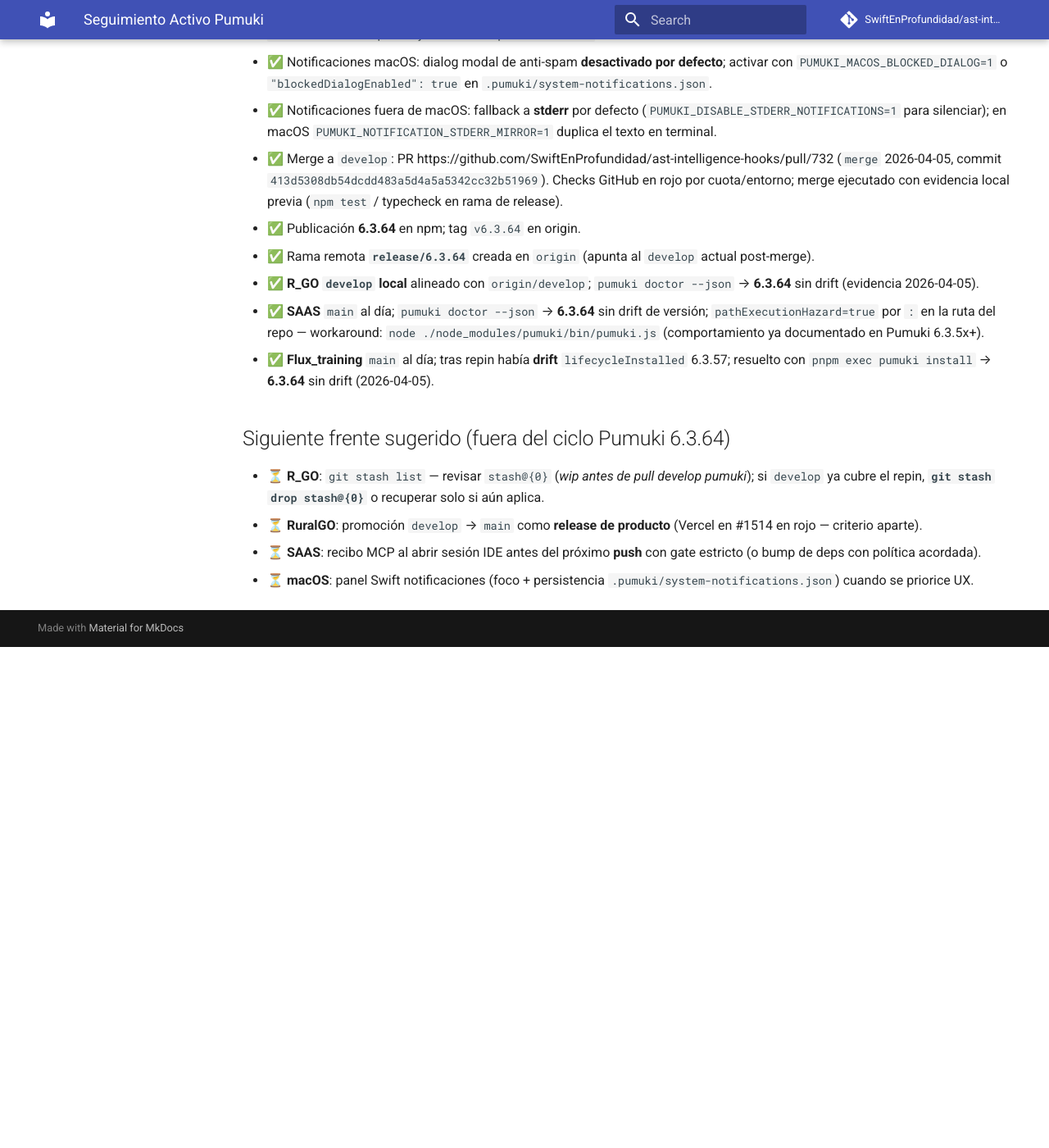
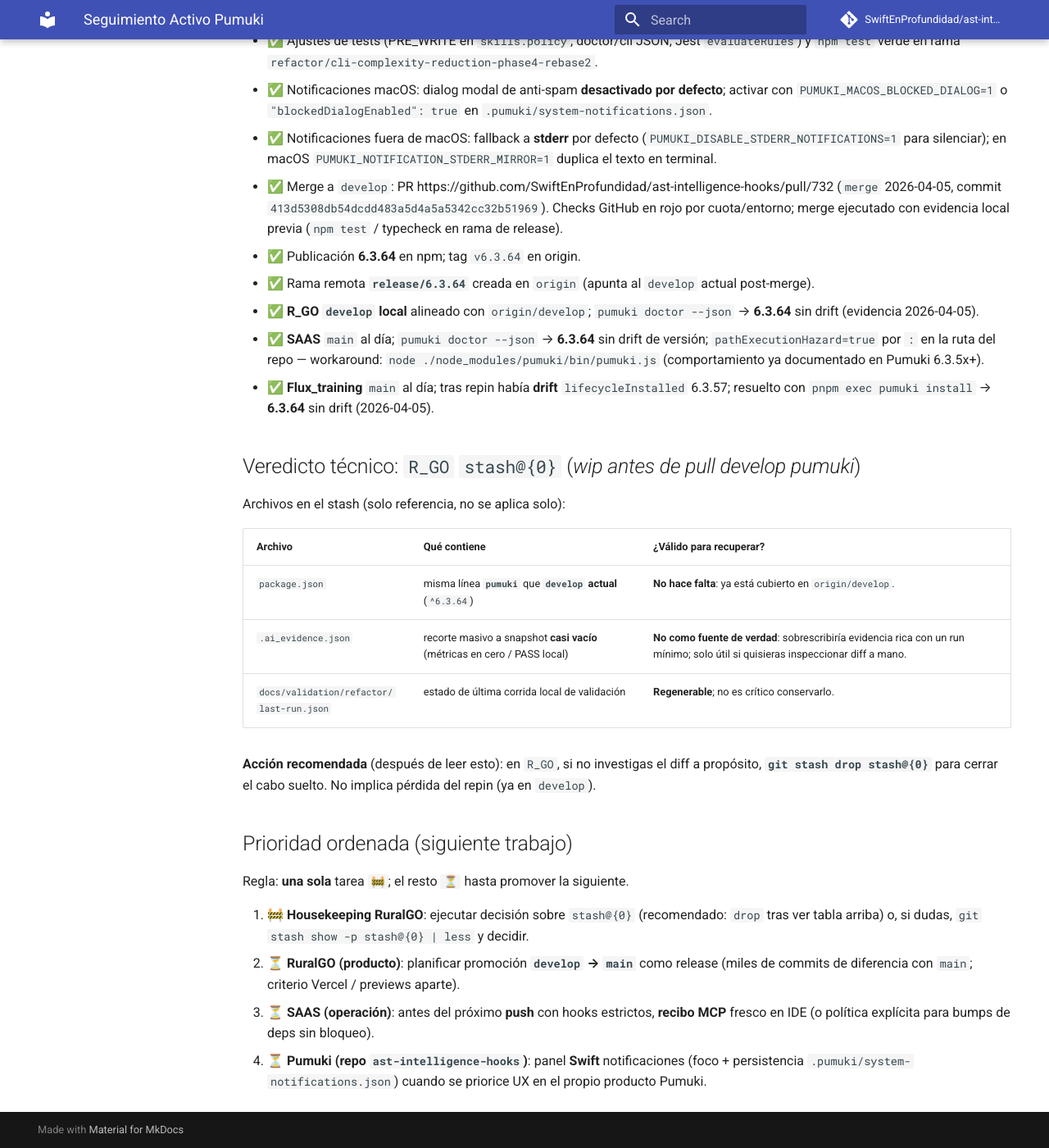
Before and after one commit to SwiftEnProfundidad/ast-intelligence-hooks, an MkDocs documentation site: the page built from docs/tracking/plan-activo-de-trabajo.md, in a window 1280 px wide and 1400 px high, scrolled down 1213 px. Shown: the whole window at 82% size. Built offline with MkDocs 1.6.1 and Material for MkDocs 9.7.7, drawn with Linux system fonts in a browser that asks for light colours; comment, search, counter and statistics services are not loaded; before the commit the page ends 2002 px from its top, so only the background shows below that; some of the changed text lies outside the part shown.

Commit message:
docs(tracking): veredicto stash R_GO y prioridad ordenada de tareas

```diff
--- a/docs/tracking/plan-activo-de-trabajo.md
+++ b/docs/tracking/plan-activo-de-trabajo.md
@@ -16,9 +16,10 @@
 
 ## Estado actual
 
-- Frente activo: **`idle`** (ciclo **6.3.64** publicación + repin + doctor consumidores **cerrado**; `npm view pumuki version` → **6.3.64** @latest 2026-04-05).
+- Frente activo: ver **Prioridad ordenada** (abajo); una sola fila `🚧`.
 - Origen: `ast-intelligence-hooks`
-- Contexto: línea **6.3.64** estable en npm y consumidores alineados en ramas de trabajo acordadas; siguiente trabajo es **producto** (R_GO release, SAAS MCP al commitear, panel macOS), no backlog PUMUKI-2xx.
+- Contexto: este archivo vive en el repo **Pumuki** pero el orden incluye **impacto en consumidores** (RuralGO, SAAS, Flux) cuando el ciclo de release lo exige; no es “solo un repo”, es el **espejo operativo** acordado en `AGENTS.md`.
+- Línea **6.3.64** en npm y repin aplicado en ramas acordadas; ciclo publicación+repin **cerrado** (`npm view pumuki version` → **6.3.64** @latest).
 - Estado global: **sin tareas PUMUKI-2xx abiertas en este espejo**; repin **6.3.64** en **SAAS** `main`, **Flux_training** `main`, **R_GO** `develop` (PR https://github.com/SwiftEnProfundidad/R_GO/pull/1514 → `b899ee6a1`). **R_GO `main`** sigue muy por detrás de `develop` (orden ~10³ commits); no es un fast-forward de producto: la promoción a `main` es release aparte.
 
 ## Cola externa real
@@ -39,9 +40,23 @@
 - ✅ **SAAS** `main` al día; `pumuki doctor --json` → **6.3.64** sin drift de versión; `pathExecutionHazard=true` por `:` en la ruta del repo — workaround: `node ./node_modules/pumuki/bin/pumuki.js` (comportamiento ya documentado en Pumuki 6.3.5x+).
 - ✅ **Flux_training** `main` al día; tras repin había **drift** `lifecycleInstalled` 6.3.57; resuelto con `pnpm exec pumuki install` → **6.3.64** sin drift (2026-04-05).
 
-## Siguiente frente sugerido (fuera del ciclo Pumuki 6.3.64)
+## Veredicto técnico: `R_GO` `stash@{0}` (*wip antes de pull develop pumuki*)
 
-- ⏳ **R_GO**: `git stash list` — revisar `stash@{0}` (*wip antes de pull develop pumuki*); si `develop` ya cubre el repin, **`git stash drop stash@{0}`** o recuperar solo si aún aplica.
-- ⏳ **RuralGO**: promoción `develop` → `main` como **release de producto** (Vercel en #1514 en rojo — criterio aparte).
-- ⏳ **SAAS**: recibo MCP al abrir sesión IDE antes del próximo **push** con gate estricto (o bump de deps con política acordada).
-- ⏳ **macOS**: panel Swift notificaciones (foco + persistencia `.pumuki/system-notifications.json`) cuando se priorice UX.
+Archivos en el stash (solo referencia, no se aplica solo):
+
+| Archivo | Qué contiene | ¿Válido para recuperar? |
+|---------|----------------|-------------------------|
+| `package.json` | misma línea **`pumuki`** que **`develop` actual** (`^6.3.64`) | **No hace falta**: ya está cubierto en `origin/develop`. |
+| `.ai_evidence.json` | recorte masivo a snapshot **casi vacío** (métricas en cero / PASS local) | **No como fuente de verdad**: sobrescribiría evidencia rica con un run mínimo; solo útil si quisieras inspeccionar diff a mano. |
+| `docs/validation/refactor/last-run.json` | estado de última corrida local de validación | **Regenerable**; no es crítico conservarlo. |
+
+**Acción recomendada** (después de leer esto): en `R_GO`, si no investigas el diff a propósito, **`git stash drop stash@{0}`** para cerrar el cabo suelto. No implica pérdida del repin (ya en `develop`).
+
+## Prioridad ordenada (siguiente trabajo)
+
+Regla: **una sola** tarea `🚧`; el resto `⏳` hasta promover la siguiente.
+
+1. 🚧 **Housekeeping RuralGO**: ejecutar decisión sobre `stash@{0}` (recomendado: `drop` tras ver tabla arriba) o, si dudas, `git stash show -p stash@{0} | less` y decidir.
+2. ⏳ **RuralGO (producto)**: planificar promoción **`develop` → `main`** como release (miles de commits de diferencia con `main`; criterio Vercel / previews aparte).
+3. ⏳ **SAAS (operación)**: antes del próximo **push** con hooks estrictos, **recibo MCP** fresco en IDE (o política explícita para bumps de deps sin bloqueo).
+4. ⏳ **Pumuki (repo `ast-intelligence-hooks`)**: panel **Swift** notificaciones (foco + persistencia `.pumuki/system-notifications.json`) cuando se priorice UX en el propio producto Pumuki.
```
